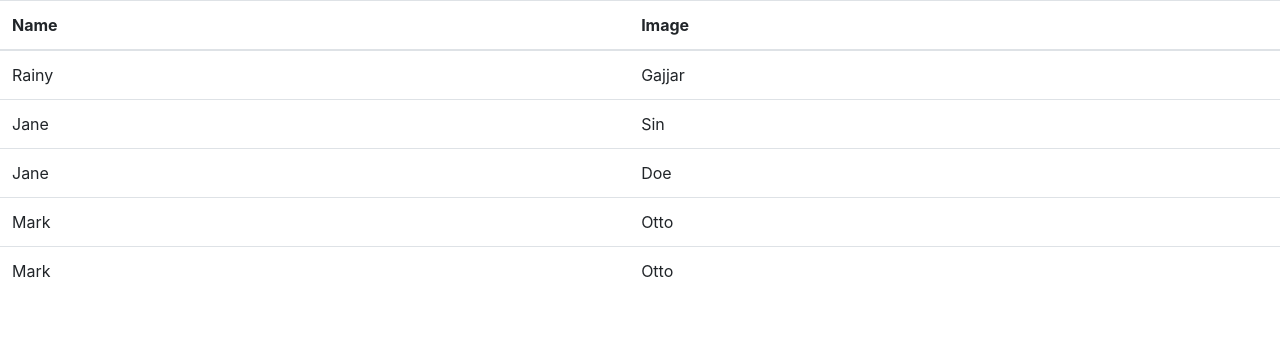
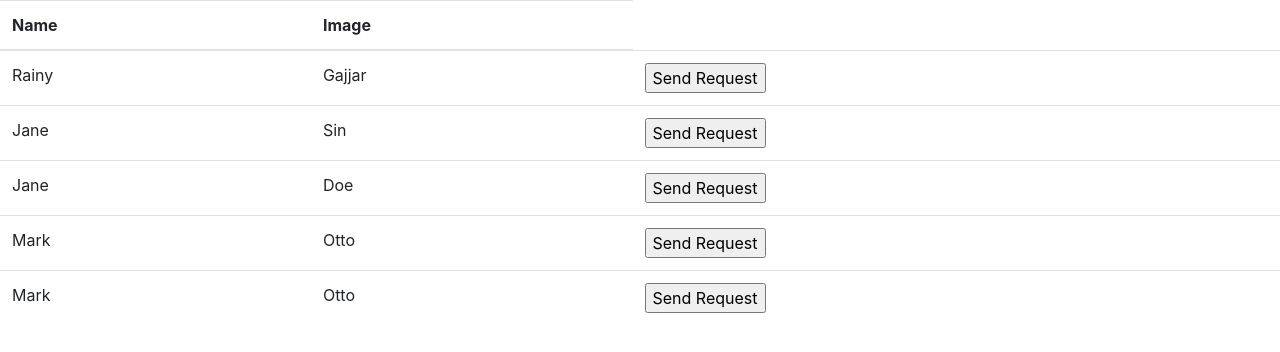
Before and after one commit to rainy92/socialnetworkingsite, a Django app: page /home/friendlist/ in a window 1280 px wide. Shown: the part 72-424 px from the top of the page. Run offline with Django 3.2, Linux system fonts and the light colour scheme; data comes from the database, SQL or seed files in the repository; both versions use the stored data as it was after the commit; some libraries are stand-ins or nearby versions.

Commit message:
added search freind and logout features

```diff
--- /dev/null
+++ b/friends/forms.py
@@ -0,0 +1,4 @@
+from django import forms
+
+class SendRequestForm(forms.Form):
+    send_req = forms.CharField(max_length=50)
--- a/friends/models.py
+++ b/friends/models.py
@@ -10,6 +10,17 @@ class Friends(models.Model):
     state = models.CharField(max_length=30)
     zip_code = models.CharField(max_length=10)
 
-
     def __str__(self):
         return self.first_name
+
+
+class Connections(models.Model):
+    person = models.ForeignKey(Friends, on_delete=models.CASCADE, related_name='person')
+    connected_to = models.ForeignKey(Friends, on_delete=models.CASCADE, related_name='connected_to')
+
+
+class FriendRequest(models.Model):
+    from_person = models.ForeignKey(Friends, on_delete=models.CASCADE, related_name='form_person')
+    to_person = models.ForeignKey(Friends, on_delete=models.CASCADE, related_name='to_person')
+    sent = models.BooleanField(default=False)
+    accepted = models.BooleanField(default=False)
--- a/friends/templates/friends_details.html
+++ b/friends/templates/friends_details.html
@@ -10,6 +10,8 @@
           </tr>
         </thead>
         <tbody>
+          <!-- {{ name }} -->
+          <form action="{% url 'sentrequest' %}" method = "POST"></form>
           {% for friend in friends %}
             <tr>
                 <td>
@@ -18,8 +20,13 @@
                 <td>
                     {{ friend.last_name }}
                 </td>
+                <td>
+                    {% csrf_token %}
+                    <input type="submit" name="sendrequest" value="Send Request" />
+                </td>
             </tr>
           {% endfor %}
+        </form>
         </tbody>
       </table>
 
--- a/friends/templates/user_data.html
+++ b/friends/templates/user_data.html
@@ -24,13 +24,14 @@
                 <a class="dropdown-item" href=" {% url 'friendlist' %} ">Friends</a>
                 <a class="dropdown-item" href="#">Photos</a>
                 <div class="dropdown-divider"></div>
-                <a class="dropdown-item" href="#">Sign Out</a>
+                <a class="dropdown-item" href="{% url 'home' %}">Sign Out</a>
               </div>
             </li>
           </ul>
           <div class="justify-right">
-            <form class="form-inline my-2 my-lg-0 ">
-                <input class="form-control mr-sm-2" type="search" placeholder="Search" aria-label="Search">
+            <form class="form-inline my-2 my-lg-0 " method="POST" action="{% url 'searchlist' %}">
+              {% csrf_token %}
+                <input class="form-control mr-sm-2" type="search" name="searchbar" placeholder="Search" aria-label="Search">
                 <button class="btn btn-outline-success my-2 my-sm-0" type="submit">Search</button>
             </form>
         </div>
--- a/friends/urls.py
+++ b/friends/urls.py
@@ -7,6 +7,9 @@ urlpatterns = [
     url(r'login/', views.login, name = 'login'),
     url(r'register/', views.register, name = 'register'),
     url(r'create/', views.create, name = 'create'),
-    url(r'friendlist/', views.friend_list, name='friendlist')
+    url(r'friendlist/', views.friend_list, name='friendlist'),
+    url(r'searchlist/', views.search, name='searchlist'),
+    url(r'sentrequest', views.sent_request, name='sentrequest'),
+    url(r'acceptrequest', views.accept_request, name='acceptrequest'),
 
 ]
--- a/friends/views.py
+++ b/friends/views.py
@@ -1,4 +1,4 @@
-from django.shortcuts import render
+from django.shortcuts import render, get_object_or_404
 from django.http import HttpResponse
 from django.contrib.auth import authenticate
 from django.db.models import Q
@@ -11,14 +11,14 @@ def home(request):
 
 def login(request):
     if request.method == 'POST':
-        friend = Friends.objects.get(Q(email_id=request.POST['email_id']), Q(password=request.POST['pswd']))
+        # request.session['name'] = request.POST['email_id']
+        friend = get_object_or_404(Friends, Q(email_id=request.POST['email_id']), Q(password=request.POST['pswd']))
         # friend = authenticate(username=request.POST['email_id'], password=request.POST['pswd'])
         if friend is not None:
 
             return render(request, 'user_data.html', context={'title':'Login', 'username':friend.first_name})
         else:
             return HttpResponse("Please Enter correct credentials")
-
 
 def register(request):
     return render(request, 'register.html', context={'title': 'Sign Up'})
@@ -38,5 +38,21 @@ def create(request):
         return render(request, 'home.html', context={'title':'Home Page'})
 
 def friend_list(request):
-         friends = Friends.objects.all()
-         return render(request, 'friends_details.html', context={'friends':friends} )
+    friends = Friends.objects.all()
+    return render(request, 'friends_details.html', context={'friends':friends})
+
+
+def search(request):
+    if request.method == 'POST':
+        # friends = get_object_or_404(Friends, Q(first_name = request.POST['searchbar']))
+        friends = Friends.objects.filter(Q(first_name = request.POST['searchbar']))
+        return render(request, 'friends_details.html', context={'friends': friends})
+
+def sent_request(request):
+    if request.method == 'POST':
+        # print(request.POST['sendrequest'])
+        return HttpResponse(request.POST['sendrequest'])
+
+
+def accept_request(request):
+    pass
```
Also changed, not shown: db.sqlite3, friends/migrations/0002_connections.py (added), friends/migrations/0003_friendrequest.py (added).
